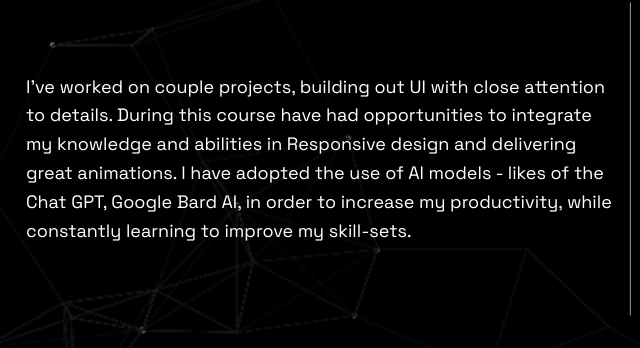
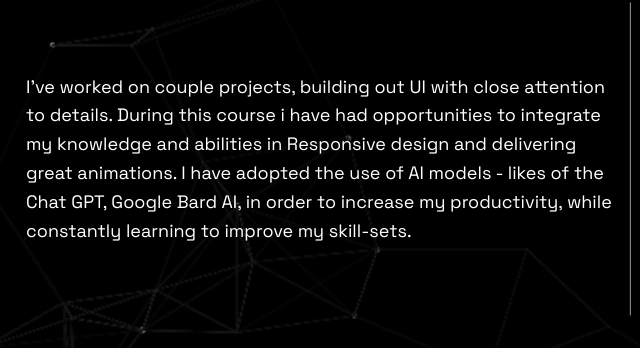
Before and after one commit to Adeyemo003/portfolio-v1, a plain HTML site: page index.html in a window 1280 px wide. Shown: the part 1963-2311 px from the top of the page, 10-650 px from the left. Drawn offline with Linux system fonts and the light colour scheme.

Commit message:
Updated HTML II

```diff
--- a/index.html
+++ b/index.html
@@ -134,7 +134,7 @@
       <div class="skill-intro">
         <p>
           I've worked on couple projects, building out UI
-          with close attention to details. During this course  have had
+          with close attention to details. During this course i have had
           opportunities to integrate my knowledge and abilities in Responsive design and delivering great animations.
           I have adopted the use of AI models - likes of the Chat GPT, Google Bard AI, in order to increase my productivity,
           while constantly learning to improve my skill-sets.
```
